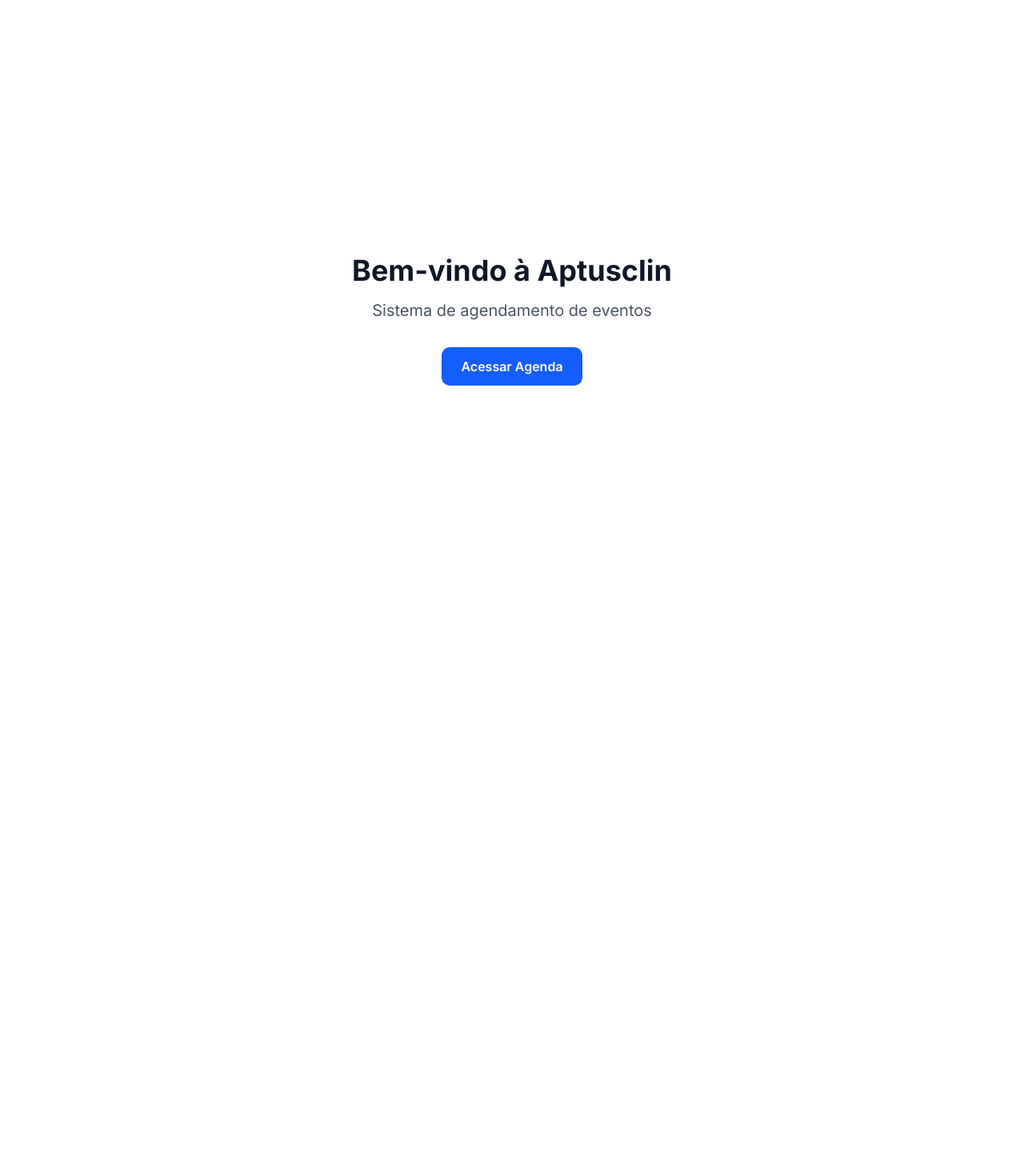
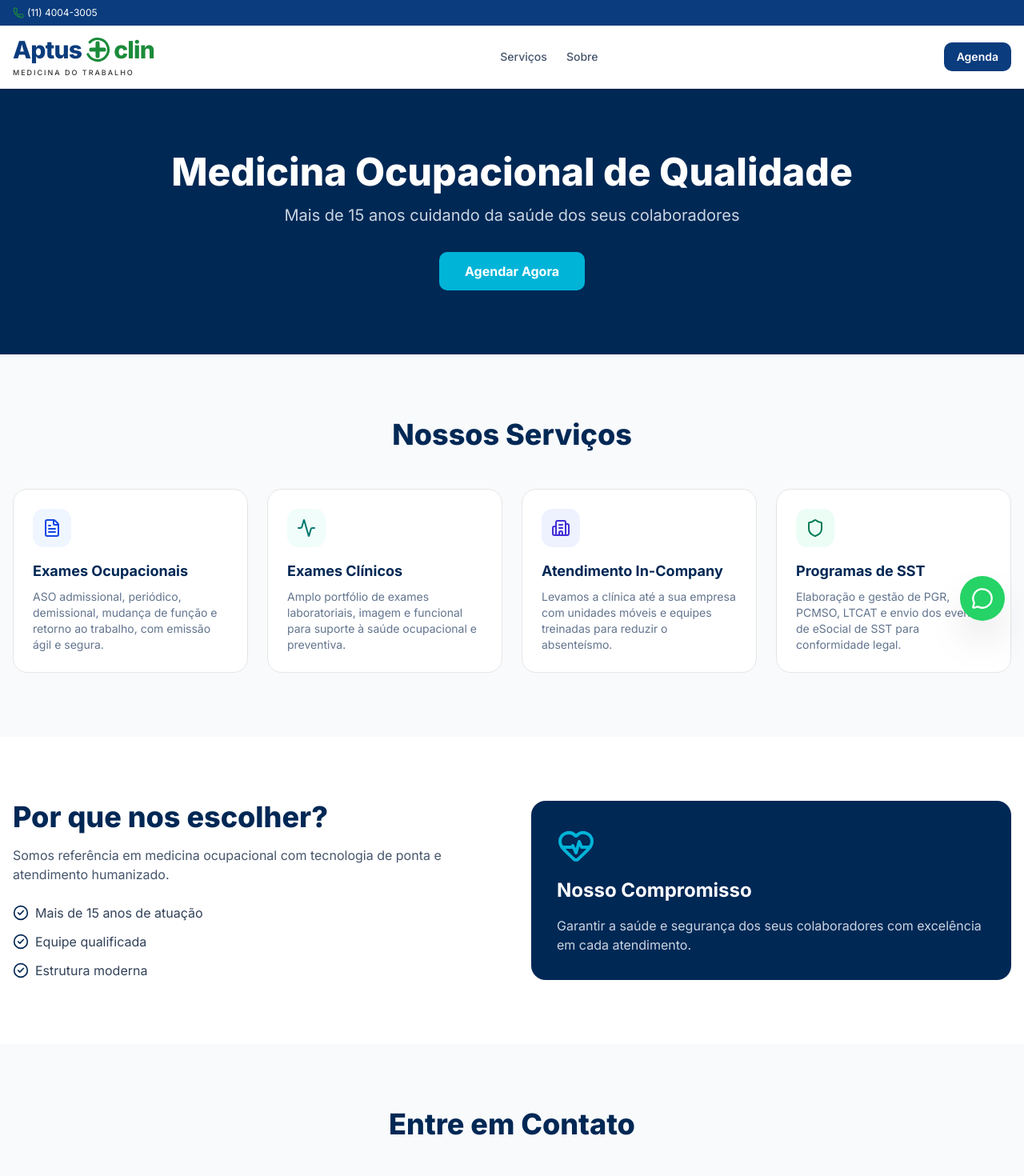
Before and after one commit to sorsolutec/aptusclin, a Next.js app: page / in a window 1280 px wide. Shown: the top 1470 px of the page at 80% size. Before the commit the page ends 800 px from the top, so only its background shows below. Built offline with nearby package versions, Linux system fonts and the light colour scheme.

Commit message:
fix: restore page.tsx with simplified design

```diff
--- a/src/app/page.tsx
+++ b/src/app/page.tsx
@@ -1,20 +1,211 @@
+import Link from 'next/link'
+import {
+  HeartPulse,
+  Phone,
+  Mail,
+  MapPin,
+  Clock,
+  CheckCircle2,
+  ChevronRight,
+  Building2,
+  FileText,
+  Activity,
+  Shield,
+  Users,
+  Award,
+  ArrowRight,
+  Star,
+  MessageCircle,
+} from 'lucide-react'
+import { Logo } from '@/components/ui/logo'
+
+export const metadata = {
+  title: 'Aptusclin | Medicina Ocupacional',
+  description:
+    'Clínica especializada em medicina ocupacional. Exames admissionais, periódicos, demissionais e check-ups corporativos para sua empresa.',
+}
+
+const services = [
+  {
+    icon: FileText,
+    title: 'Exames Ocupacionais',
+    desc: 'ASO admissional, periódico, demissional, mudança de função e retorno ao trabalho, com emissão ágil e segura.',
+    color: 'bg-blue-50 text-blue-700',
+    border: 'border-blue-100',
+  },
+  {
+    icon: Activity,
+    title: 'Exames Clínicos',
+    desc: 'Amplo portfólio de exames laboratoriais, imagem e funcional para suporte à saúde ocupacional e preventiva.',
+    color: 'bg-teal-50 text-teal-700',
+    border: 'border-teal-100',
+  },
+  {
+    icon: Building2,
+    title: 'Atendimento In-Company',
+    desc: 'Levamos a clínica até a sua empresa com unidades móveis e equipes treinadas para reduzir o absenteísmo.',
+    color: 'bg-indigo-50 text-indigo-700',
+    border: 'border-indigo-100',
+  },
+  {
+    icon: Shield,
+    title: 'Programas de SST',
+    desc: 'Elaboração e gestão de PGR, PCMSO, LTCAT e envio dos eventos de eSocial de SST para conformidade legal.',
+    color: 'bg-emerald-50 text-emerald-700',
+    border: 'border-emerald-100',
+  },
+]
+
+const stats = [
+  { value: '15+', label: 'Anos de experiência' },
+  { value: '500+', label: 'Empresas atendidas' },
+  { value: '50k+', label: 'Exames realizados' },
+  { value: '98%', label: 'Satisfação dos clientes' },
+]
+
 export default function LandingPage() {
   return (
-    <div className="min-h-screen bg-white flex items-center justify-center">
-      <div className="text-center">
-        <h1 className="text-4xl font-bold text-gray-900 mb-4">
-          Bem-vindo à Aptusclin
-        </h1>
-        <p className="text-xl text-gray-600 mb-8">
-          Sistema de agendamento de eventos
-        </p>
-        <a
-          href="/portal/agenda"
-          className="inline-block bg-blue-600 text-white px-6 py-3 rounded-lg font-semibold hover:bg-blue-700 transition"
-        >
-          Acessar Agenda
-        </a>
+    <div className="min-h-screen bg-white font-sans">
+      {/* TOP BAR */}
+      <div className="bg-[#0b3c7d] text-white text-xs py-2 px-4">
+        <div className="max-w-7xl mx-auto flex items-center justify-between gap-4">
+          <span className="flex items-center gap-1">
+            <Phone className="w-3.5 h-3.5 text-[#1B8B3A]" />
+            (11) 4004-3005
+          </span>
+        </div>
       </div>
+
+      {/* HEADER */}
+      <header className="bg-white border-b border-slate-100 sticky top-0 z-50 shadow-sm">
+        <div className="max-w-7xl mx-auto px-4 py-3 flex items-center justify-between">
+          <Link href="/" className="flex items-center">
+            <Logo className="scale-90 sm:scale-100" />
+          </Link>
+          <nav className="hidden md:flex items-center gap-6 text-sm font-medium text-slate-600">
+            <Link href="#servicos" className="hover:text-[#0b3c7d]">Serviços</Link>
+            <Link href="#sobre" className="hover:text-[#0b3c7d]">Sobre</Link>
+          </nav>
+          <Link
+            href="/portal/agenda"
+            className="bg-[#0b3c7d] text-white text-sm font-semibold px-4 py-2 rounded-lg"
+          >
+            Agenda
+          </Link>
+        </div>
+      </header>
+
+      {/* HERO */}
+      <section className="bg-[#002855] py-20 px-4">
+        <div className="max-w-7xl mx-auto text-center">
+          <h1 className="text-5xl font-extrabold text-white mb-4">
+            Medicina Ocupacional de Qualidade
+          </h1>
+          <p className="text-xl text-slate-300 mb-8">
+            Mais de 15 anos cuidando da saúde dos seus colaboradores
+          </p>
+          <Link
+            href="/portal/agenda"
+            className="inline-block bg-[#00b4d8] hover:bg-[#0096c7] text-white font-bold px-8 py-3 rounded-lg"
+          >
+            Agendar Agora
+          </Link>
+        </div>
+      </section>
+
+      {/* SERVICES */}
+      <section id="servicos" className="py-20 bg-slate-50 px-4">
+        <div className="max-w-7xl mx-auto">
+          <h2 className="text-4xl font-extrabold text-center text-[#002855] mb-12">
+            Nossos Serviços
+          </h2>
+          <div className="grid sm:grid-cols-2 lg:grid-cols-4 gap-6">
+            {services.map((s) => {
+              const Icon = s.icon
+              return (
+                <div key={s.title} className="bg-white border rounded-2xl p-6 hover:shadow-lg transition-shadow">
+                  <div className={`w-12 h-12 rounded-xl ${s.color} flex items-center justify-center mb-4`}>
+                    <Icon className="w-6 h-6" />
+                  </div>
+                  <h3 className="font-bold text-[#002855] text-lg mb-2">
+                    {s.title}
+                  </h3>
+                  <p className="text-slate-500 text-sm">{s.desc}</p>
+                </div>
+              )
+            })}
+          </div>
+        </div>
+      </section>
+
+      {/* ABOUT */}
+      <section id="sobre" className="py-20 bg-white px-4">
+        <div className="max-w-7xl mx-auto grid md:grid-cols-2 gap-12 items-center">
+          <div>
+            <h2 className="text-4xl font-extrabold text-[#002855] mb-4">
+              Por que nos escolher?
+            </h2>
+            <p className="text-slate-600 mb-6">
+              Somos referência em medicina ocupacional com tecnologia de ponta e atendimento humanizado.
+            </p>
+            <ul className="space-y-3">
+              {['Mais de 15 anos de atuação', 'Equipe qualificada', 'Estrutura moderna'].map((item) => (
+                <li key={item} className="flex items-center gap-2">
+                  <CheckCircle2 className="w-5 h-5 text-[#002855]" />
+                  <span className="text-slate-700">{item}</span>
+                </li>
+              ))}
+            </ul>
+          </div>
+          <div className="bg-[#002855] rounded-2xl p-8 text-white">
+            <HeartPulse className="w-12 h-12 text-[#00b4d8] mb-4" />
+            <h3 className="text-2xl font-bold mb-4">Nosso Compromisso</h3>
+            <p className="text-slate-300">
+              Garantir a saúde e segurança dos seus colaboradores com excelência em cada atendimento.
+            </p>
+          </div>
+        </div>
+      </section>
+
+      {/* CONTACT */}
+      <section className="py-20 bg-slate-50 px-4">
+        <div className="max-w-7xl mx-auto text-center">
+          <h2 className="text-4xl font-extrabold text-[#002855] mb-12">
+            Entre em Contato
+          </h2>
+          <div className="grid md:grid-cols-3 gap-8">
+            <div className="bg-white rounded-xl p-6">
+              <Phone className="w-8 h-8 text-[#002855] mx-auto mb-4" />
+              <p className="font-semibold text-[#002855]">(11) 4000-0000</p>
+            </div>
+            <div className="bg-white rounded-xl p-6">
+              <Mail className="w-8 h-8 text-[#002855] mx-auto mb-4" />
+              <p className="font-semibold text-[#002855]">contato@aptusclin.com.br</p>
+            </div>
+            <div className="bg-white rounded-xl p-6">
+              <MapPin className="w-8 h-8 text-[#002855] mx-auto mb-4" />
+              <p className="font-semibold text-[#002855]">São Paulo – SP</p>
+            </div>
+          </div>
+        </div>
+      </section>
+
+      {/* FOOTER */}
+      <footer className="bg-[#071224] text-white py-12 px-4">
+        <div className="max-w-7xl mx-auto text-center">
+          <p className="text-slate-400">© 2025 Aptusclin – Medicina Ocupacional. Todos os direitos reservados.</p>
+        </div>
+      </footer>
+
+      {/* WHATSAPP */}
+      <a
+        href="https://wa.me/5511400000000"
+        target="_blank"
+        rel="noopener noreferrer"
+        className="fixed bottom-6 right-6 z-50 w-14 h-14 bg-[#25D366] text-white rounded-full flex items-center justify-center shadow-2xl hover:scale-110 transition-transform"
+      >
+        <MessageCircle className="w-7 h-7" />
+      </a>
     </div>
-  );
+  )
 }
```
